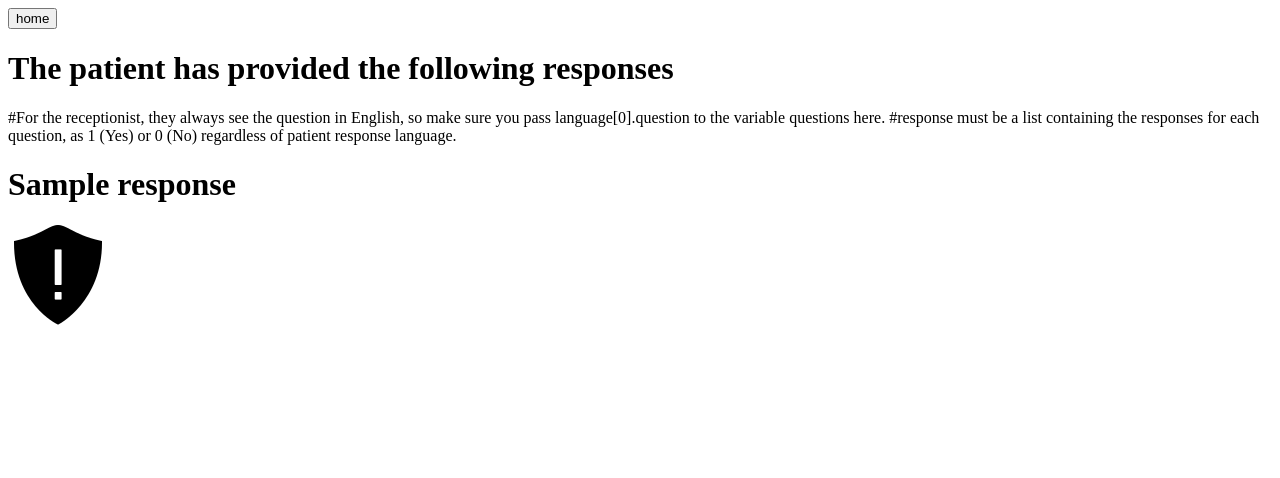
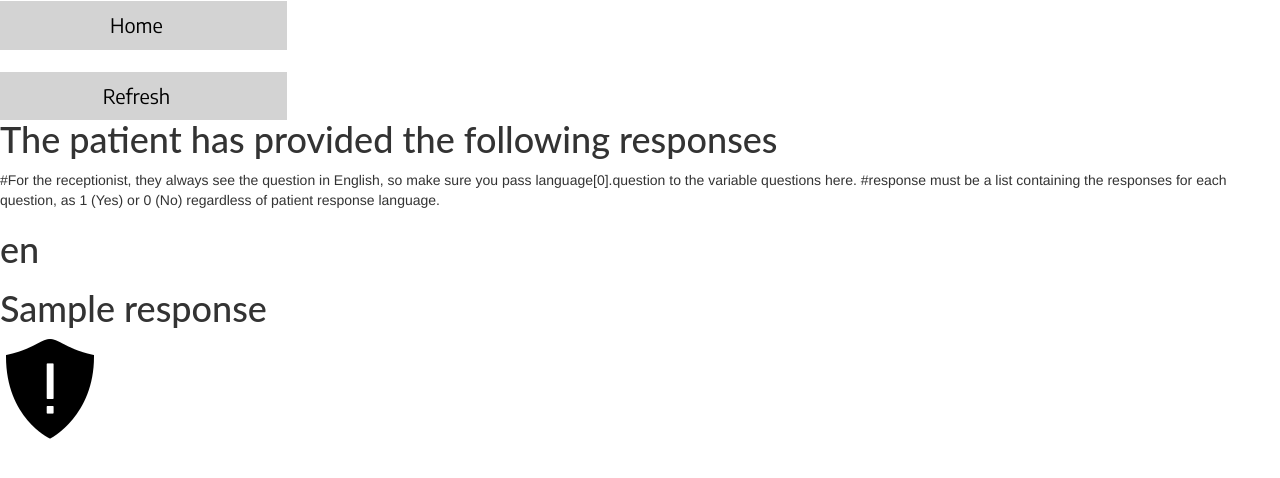
Before and after one commit to AniruddhNathani/HarborviewProject, a Flask app: template templates/patient_responses.html in a window 1280 px wide. Shown: the top 478 px of the page. Run offline with Flask 2, Linux system fonts and the light colour scheme; the template is opened without the code that fills it: most values are stand-ins (such as "Sample title", 1, 10 or a date in 2020); some libraries are stand-ins or nearby versions.

Commit message:
Added Page refresh on final response
-Added auto Page refresh on final response
-Added Home/Refresh Buttons

```diff
--- a/data.json
+++ b/data.json
@@ -2,7 +2,7 @@
   {
     "name": "አማርኛ",
     "index": 1,
-    "alert": "You have selected Amheric",
+    "alert": "You have selected Amharic",
     "questions": [
       {
         "question": "Do you have a fever?",
--- a/main.py
+++ b/main.py
@@ -13,30 +13,33 @@ app.secret_key = 'BAD_SECRET_KEY'
 
 @app.route("/", methods=["GET", "POST"])
 def welcome():
+    session.clear()
+    session["response_list"] = dict(defaultdict())
+    session["flag"] = 0
+    session["language"] = ''
     return render_template("welcome.html")
 
 
 @app.route("/languages", methods=["GET", "POST"])
 def languages():
     db = md.static_load_db()
-    session.clear()
-    session["response_list"] = dict(defaultdict())
-    session["flag"] = 0
     return render_template("languages.html", language=db)
 
 
 @app.route("/lang_index=<int:index>/screening/screening_one", methods=["GET", "POST"])
 def screening_one(index):
     db = md.static_load_db()
-    language = db[index]
+    language = db[index-1]
     return render_template("screening_one.html", language=language, index=index)
 
 
 @app.route("/lang_index=<int:index>/screening/screening_two", methods=["GET", "POST"])
 def screening_two(index):
     db = md.static_load_db()
-    language = db[index]
+    language = db[index-1]
+
     if request.method == "POST":
+        session["language"] = language["alert"]
         if request.form.get("yes_button"):
             session["response_list"]["screen_one"] = "yes"
         elif request.form.get("no_button"):
@@ -64,8 +67,14 @@ def final_response(index):
 
 @app.route("/patient-responses")
 def patient_response():
-    k = str(session["response_list"])
-    return render_template("patient_responses.html", response=k)
+    k = []
+    a = ''
+
+    if session["response_list"]:
+        k = session["response_list"]
+    if session["language"]:
+        a = session["language"]
+    return render_template("patient_responses.html", response=k, lang=a)
 
 
 if __name__ == "__main__":
--- a/templates/patient_responses.html
+++ b/templates/patient_responses.html
@@ -2,22 +2,63 @@
 <html lang="en">
 <head>
     <meta charset="UTF-8">
+    <meta name="viewport" content="width=device-width, initial-scale=1">
+    <link rel="stylesheet" href="https://maxcdn.bootstrapcdn.com/bootstrap/3.4.1/css/bootstrap.min.css">
+    <link rel="stylesheet" href="{{ url_for('static', filename='styles/styling.css') }}">
+    <link href="https://fonts.googleapis.com/css2?family=Encode Sans:wght@400;700&display=swap" rel="stylesheet">
+    <script src="https://ajax.googleapis.com/ajax/libs/jquery/3.5.1/jquery.min.js"></script>
+    <script src="https://maxcdn.bootstrapcdn.com/bootstrap/3.4.1/js/bootstrap.min.js"></script>
     <title>International Medicine Clinic</title>
+
+    <style>
+
+        /* Style the navigation bar links a */
+        .navbar a {
+          display: block;
+          color: black;
+          text-align: center;
+          padding: 10px 30px;
+          margin: 0;
+          text-decoration: none;
+          background-color: lightgray;
+          width: 23%;
+          height: 20%;
+          font-size: 20px;
+          font-family: Encode Sans;
+          font-style: normal;
+          font-weight: normal;
+
+        }
+
+    </style>
 </head>
 <body>
-<input type = "button" id="home" value="home" onclick="window.location.href='{{url_for('welcome')}}';">
-<h1>The patient has provided the following responses</h1>
+
+<div class="d-flex justify-content-center align-items-center" style="height:100px;">
+    <div class="row">
+        <div class="navbar">
+            <a href={{ url_for('welcome') }}>
+                Home
+            </a>
+        </div>
+    </div>
+    <div class="row">
+        <div class="navbar">
+            <a href={{ url_for('patient_response') }}>
+                Refresh
+            </a>
+        </div>
+    </div>
+</div>
+    <h1>The patient has provided the following responses</h1>
 #For the receptionist, they always see the question in English, so make sure you pass language[0].question to the variable questions here.
 #response must be a list containing the responses for each question, as 1 (Yes) or 0 (No) regardless of patient response language.
-
-<h1>{{ response }}</h1>
+<h1>{{lang}}</h1>
+<h1>{{response}}</h1>
 
 {% block images %}{% endblock %}
 <img src="/static/alert.png">
-<!--{% for question in questions %}-->
-<!--{{questions}} {{response[loop.index0]}} {% if response[loop.index0] == 1 %} -->
-<!--{% endif %}-->
-<!--{% endfor %}-->
+
 </body>
 </html>
 
```
Also changed, not shown: templates/final_response.html (+9 -0 lines).
